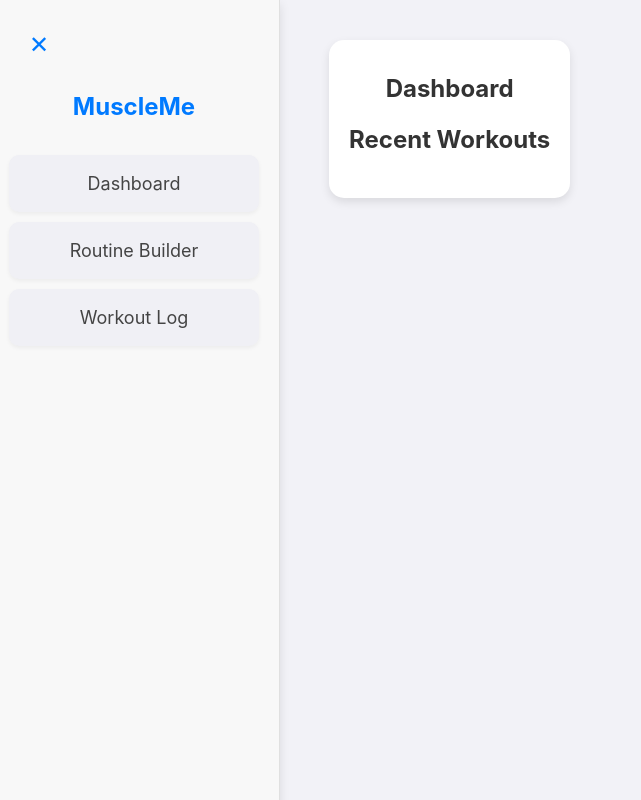
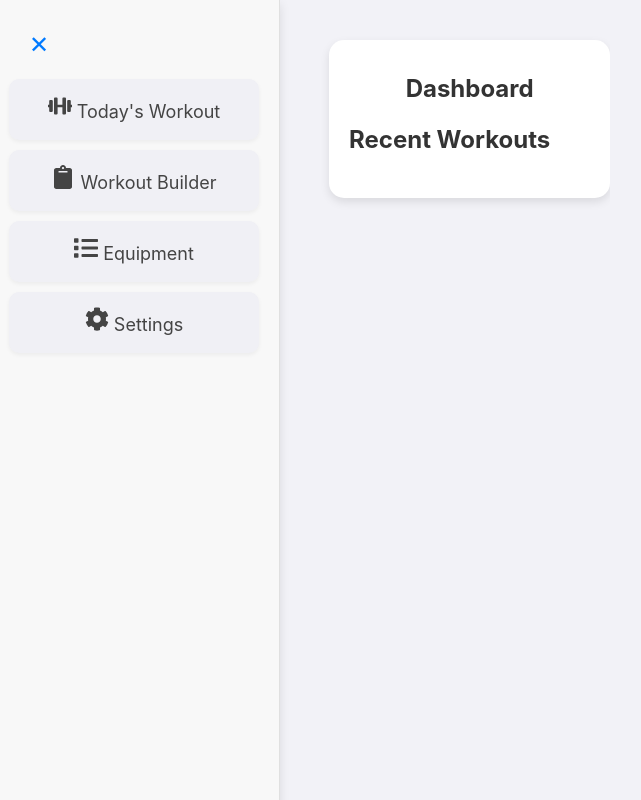
Before and after one commit to Jararered/fitness-framework, a React (Vite) app: page / in a window 1280 px wide. Shown: the whole page, without its empty margins (11-652 px from the left). Built offline with nearby package versions, Linux system fonts and the light colour scheme.

Commit message:
Updating sidebar to include icons when collapsed

```diff
--- a/src/components/Sidebar.css
+++ b/src/components/Sidebar.css
@@ -109,3 +109,55 @@ input[type="number"]:focus {
     border-color: #007aff;
     box-shadow: 0 0 5px rgba(0, 122, 255, 0.5);
 }
+
+/* Ensure the container takes up the full width */
+.page-container {
+    width: 100%;
+    max-width: 100%;
+    padding: 20px;
+    box-sizing: border-box;
+}
+
+/* Equipment categories organized in a responsive layout */
+.equipment-category {
+    margin-bottom: 20px;
+}
+
+/* Responsive styling for equipment items */
+.equipment-list {
+    display: flex;
+    flex-wrap: wrap; /* Allows items to wrap to a new line based on screen width */
+    gap: 10px;
+    padding: 0;
+}
+
+.equipment-item {
+    flex: 1 1 calc(25% - 10px); /* Each item takes 25% of the row, minus gap, on larger screens */
+    padding: 10px;
+    font-size: 16px;
+    border: 1px solid #e0e0e0;
+    border-radius: 8px;
+    background-color: #f8f8f8;
+    cursor: pointer;
+    transition: background-color 0.3s ease;
+    box-sizing: border-box;
+    text-align: center;
+}
+
+.equipment-item.selected {
+    background-color: #d0f0c0; /* Light green for selected items */
+    border-color: #a3d9a5;
+}
+
+/* Adjust items to stack on smaller screens */
+@media (max-width: 768px) {
+    .equipment-item {
+        flex: 1 1 100%; /* Each item takes full width on smaller screens */
+    }
+}
+
+@media (min-width: 769px) and (max-width: 1024px) {
+    .equipment-item {
+        flex: 1 1 calc(50% - 10px); /* Each item takes 50% on medium screens */
+    }
+}
--- a/src/components/Sidebar.tsx
+++ b/src/components/Sidebar.tsx
@@ -1,4 +1,5 @@
 import React from 'react';
+import { FaDumbbell, FaList, FaCog, FaClipboard } from 'react-icons/fa'; // Import icons from react-icons
 import './Sidebar.css';
 
 interface SidebarProps {
@@ -13,16 +14,20 @@ const Sidebar: React.FC<SidebarProps> = ({ onNavigate, isCollapsed, onToggle })
             <button onClick={onToggle} className="toggle-button">
                 {isCollapsed ? '☰' : '✕'}
             </button>
-            {!isCollapsed && (
-                <>
-                    <h2 className="app-title">MuscleMe</h2>
-                    <ul className="menu">
-                        <li className="menu-item" onClick={() => onNavigate('dashboard')}>Dashboard</li>
-                        <li className="menu-item" onClick={() => onNavigate('routine')}>Routine Builder</li>
-                        <li className="menu-item" onClick={() => onNavigate('log')}>Workout Log</li>
-                    </ul>
-                </>
-            )}
+            <ul className="menu">
+                <li className="menu-item" onClick={() => onNavigate('todays-workout')}>
+                    {isCollapsed ? <FaDumbbell size={24} /> : <> <FaDumbbell size={24} /> Today's Workout </>}
+                </li>
+                <li className="menu-item" onClick={() => onNavigate('workout-builder')}>
+                    {isCollapsed ? <FaClipboard size={24} /> : <> <FaClipboard size={24} /> Workout Builder </>}
+                </li>
+                <li className="menu-item" onClick={() => onNavigate('equipment')}>
+                    {isCollapsed ? <FaList size={24} /> : <> <FaList size={24} /> Equipment </>}
+                </li>
+                <li className="menu-item" onClick={() => onNavigate('settings')}>
+                    {isCollapsed ? <FaCog size={24} /> : <> <FaCog size={24} /> Settings </>}
+                </li>
+            </ul>
         </div>
     );
 };
```
